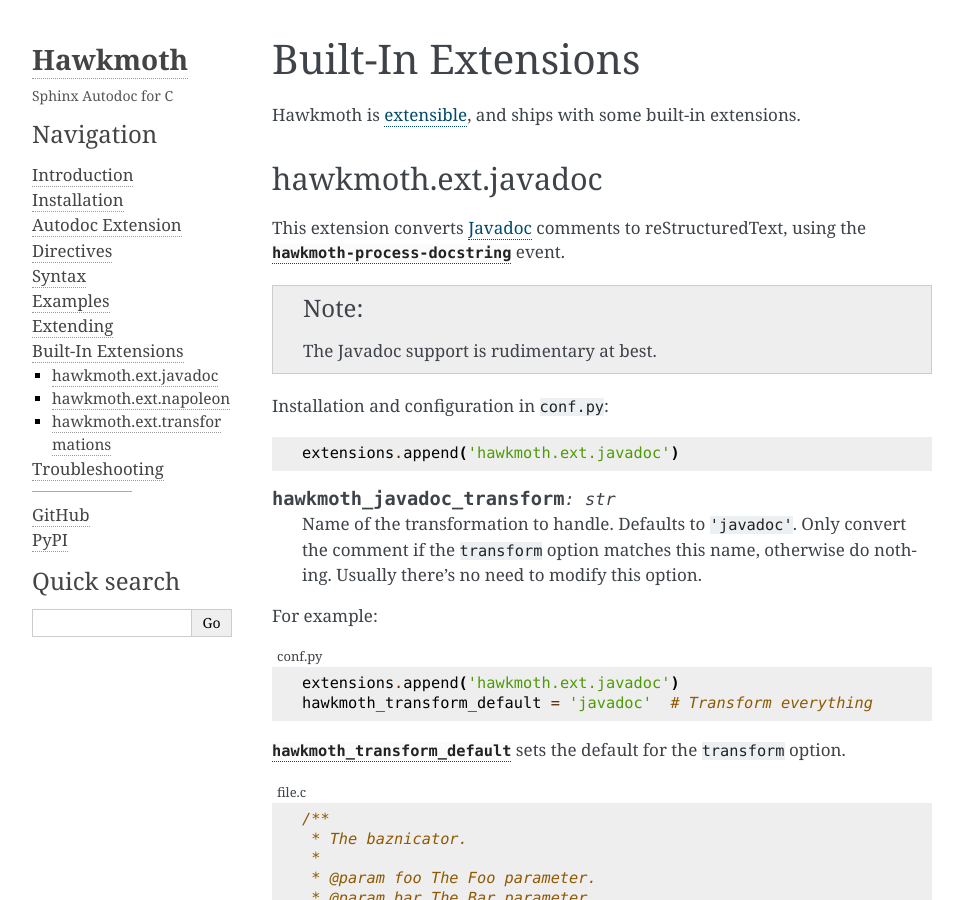
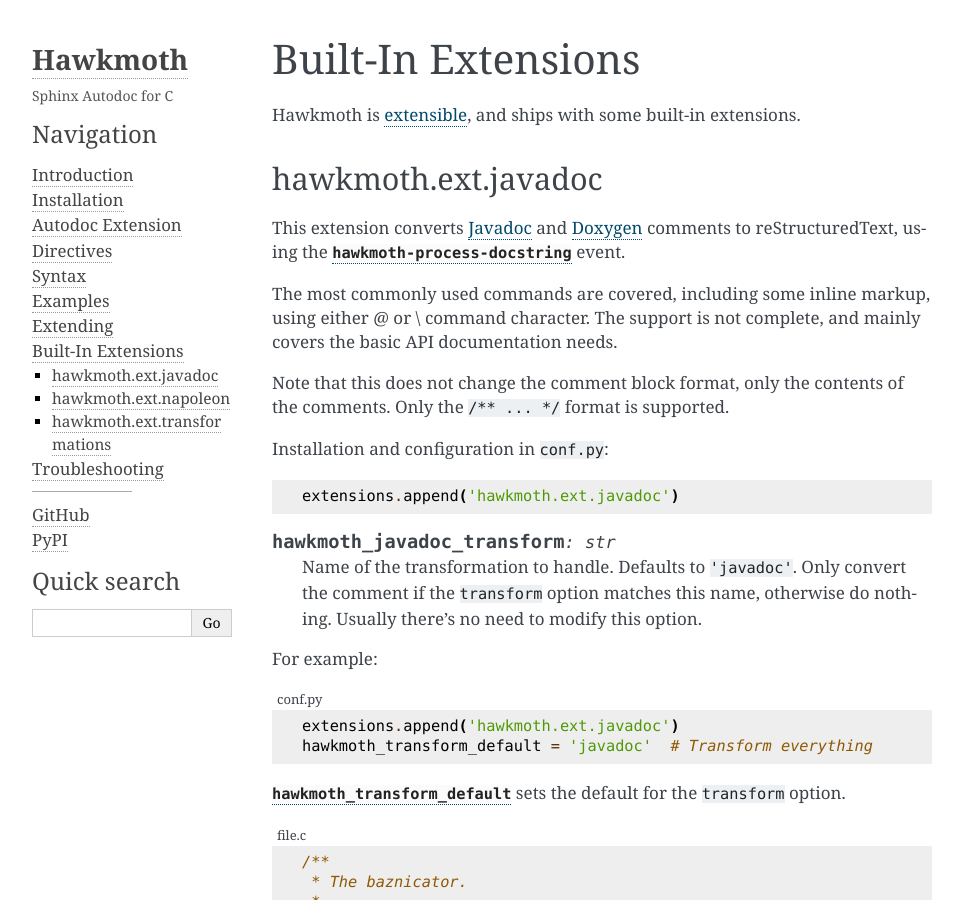
Before and after one commit to jnikula/hawkmoth, a Sphinx documentation site: the page built from doc/built-in-extensions.rst, in a window 1280 px wide and 900 px high. Shown: the whole window, without its empty margins (148-1111 px from the left). Built offline with Sphinx 7.4.7, drawn with Linux system fonts in a browser that asks for light colours.

Commit message:
doc: better describe what to expect from the javadoc extension
It's a little better than "rudimentary at best", but still keep the
expectations at bay.

```diff
--- a/doc/built-in-extensions.rst
+++ b/doc/built-in-extensions.rst
@@ -11,14 +11,19 @@ extensions.
 hawkmoth.ext.javadoc
 --------------------
 
-This extension converts Javadoc_ comments to reStructuredText, using the
-:event:`hawkmoth-process-docstring` event.
+This extension converts Javadoc_ and Doxygen_ comments to reStructuredText,
+using the :event:`hawkmoth-process-docstring` event.
 
-.. note::
+The most commonly used commands are covered, including some inline markup, using
+either \@ or \\ command character. The support is not complete, and mainly
+covers the basic API documentation needs.
 
-   The Javadoc support is rudimentary at best.
+Note that this does not change the comment block format, only the contents of
+the comments. Only the ``/** ... */`` format is supported.
 
 .. _Javadoc: https://www.oracle.com/java/technologies/javase/javadoc.html
+
+.. _Doxygen: https://www.doxygen.nl/
 
 Installation and configuration in ``conf.py``:
 
```
Also changed, not shown: doc/syntax.rst (+6 -3 lines).
